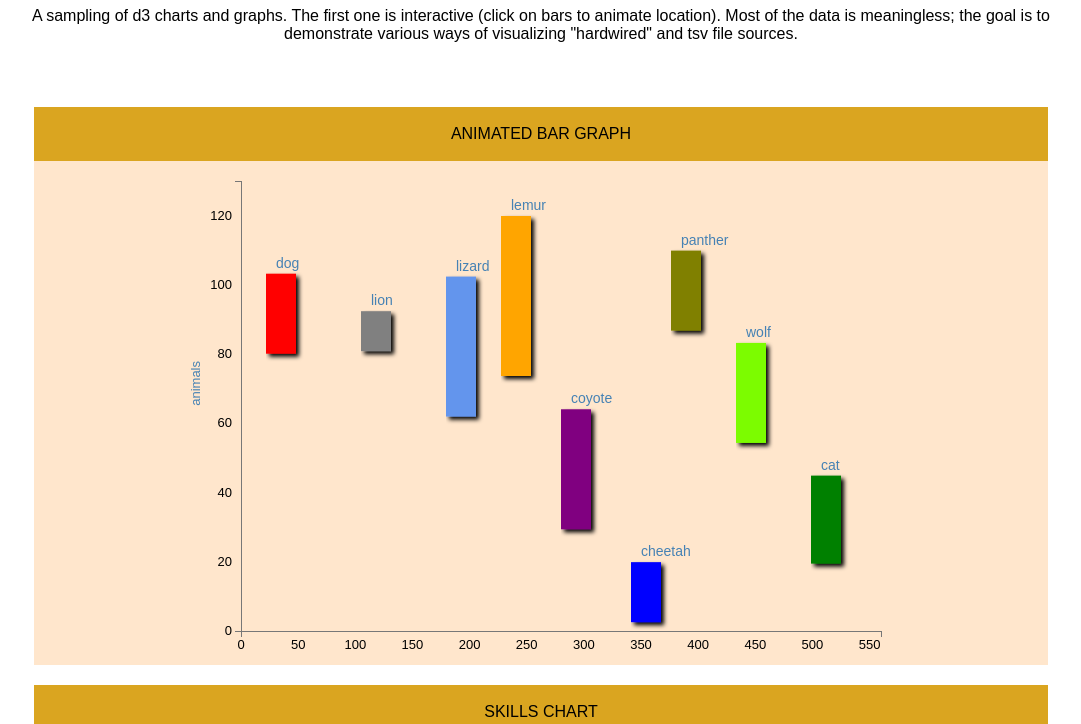
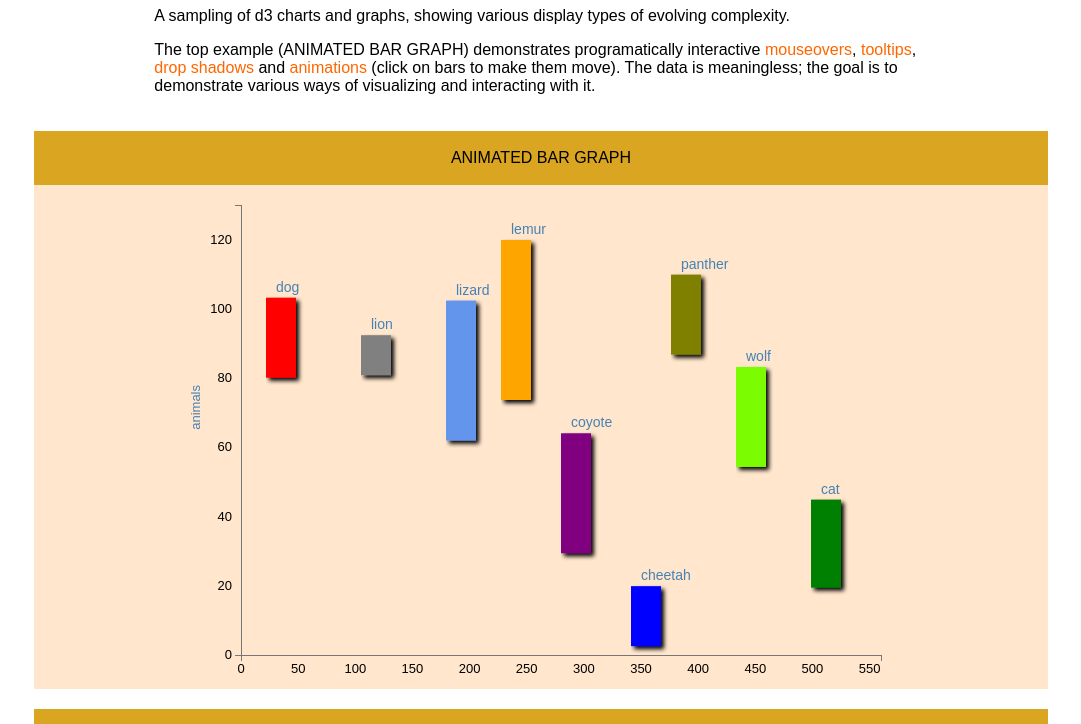
Before and after one commit to tomBeach/d3samples, a plain HTML site: page index.html in a window 1280 px wide. Shown: the part 81-805 px from the top of the page, without its empty margins (99-1180 px from the left). Drawn offline with nearby package versions, Linux system fonts and the light colour scheme.

Commit message:
modified bar graph animations

```diff
--- a/index.html
+++ b/index.html
@@ -25,7 +25,8 @@
 			<div class="column column-10 intro">
 				<div>
 					<h1>d3 samples</h1>
-					<p> A sampling of d3 charts and graphs.  The first one is interactive (click on bars to animate location). Most of the data is meaningless; the goal is to demonstrate various ways of visualizing "hardwired" and tsv file sources.</p>
+					<p class="introText"> A sampling of d3 charts and graphs, showing various display types of evolving complexity.</p>
+					<p class="introText"> The top example (ANIMATED BAR GRAPH) demonstrates programatically interactive <span class="hilite">mouseovers</span>, <span class="hilite">tooltips</span>, <span class="hilite">drop shadows</span> and <span class="hilite">animations</span> (click on bars to make them move). The data is meaningless; the goal is to demonstrate various ways of visualizing and interacting with it.</p>
 				</div>
 			</div>
 			<div class="column column-1">&nbsp;</div>
--- a/styles.css
+++ b/styles.css
@@ -46,7 +46,7 @@ body {
 
 /* ======= rows ======= */
 .header > .column {
-    height: 160px;
+    height: auto;
 }
 .content > .column {
   height: auto;
@@ -89,6 +89,13 @@ h1 {
     text-align: center;
     background-color: #DAA520;
 }
+.introText {
+    text-align: left;
+    padding: 0 140px;
+}
+.hilite {
+    color: #ff6600;
+}
 
 /* ======= charts ======= */
 #chartDiv div {
```
